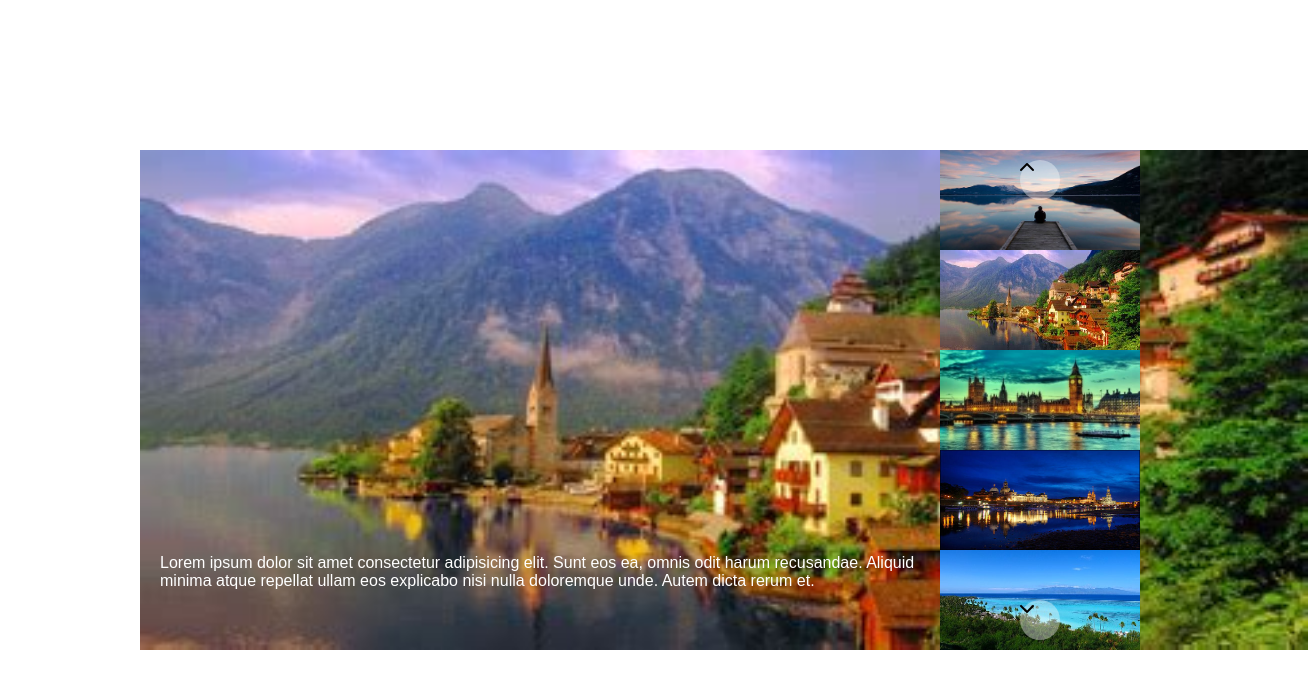
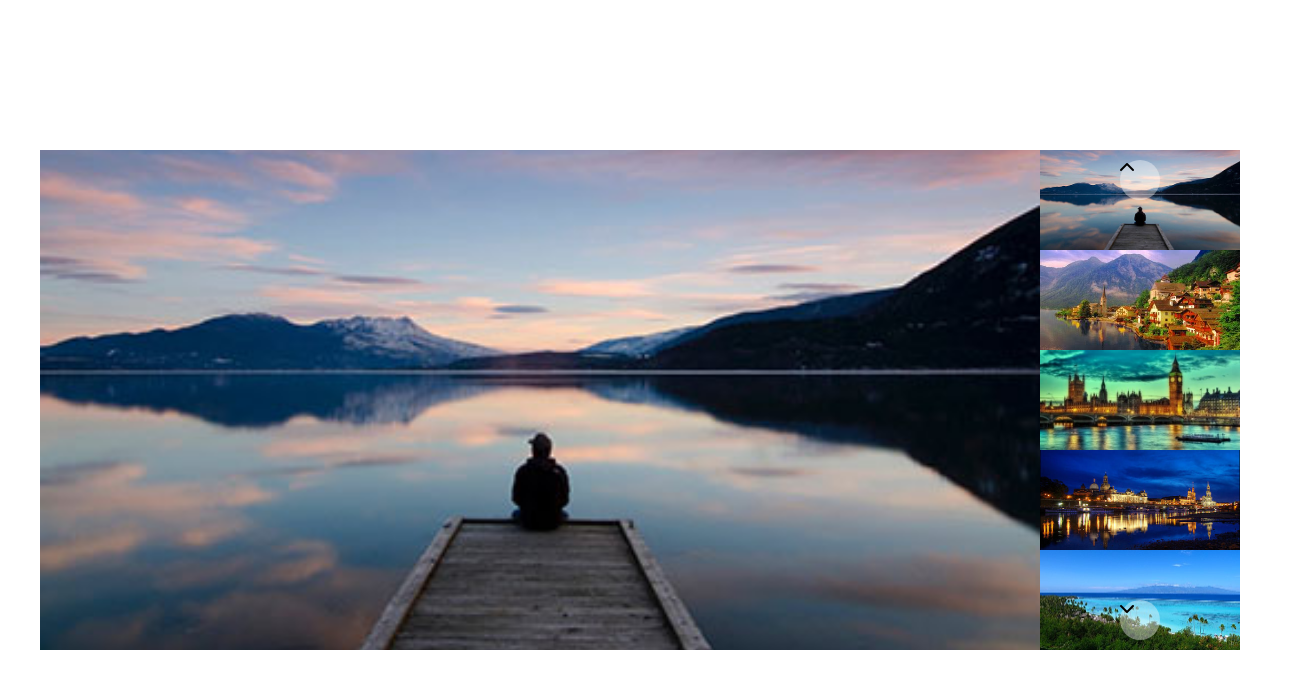
Before and after one commit to fdeluca85/js-array-carousel-corrotto, a plain HTML site: page index.html in a window 1280 px wide. Shown: the whole page, 1308 px wide, since content can reach past the window. Drawn offline with Linux system fonts and the light colour scheme.

Commit message:
correzione classi css e prima parte script

```diff
--- a/css/style.css
+++ b/css/style.css
@@ -30,25 +30,33 @@ body{
 /* contenitore dell'immagine principale e della colonna thumbnail */
 .box{
     height: 500px;
-    width: 1000px;
+    /* width: 1000px; */
     display: flex;
     background-color: darkgoldenrod;
     /* border: 1px solid black; */
-    position: relative;
+
 }
 
 /* immagine principale */
-.colonna-foto{
+.foto{
     height: 500px;
-    width: calc(100% - 200px);
+    width: 100%;
     display: flex;
+    display:none;
+
+}
+.foto img{
+    height: 100%;
+    width: 1000px;
+    /* width: calc(100% - 200px); */
+    object-fit: cover;
 }
 /* visibilità immagine principale */
-.nascosta{
+/* .nascosta{
     display:none
-}
-.visibile{
-    display: inline-block;
+} */
+.active{
+    display: block;
 }
 
 
@@ -62,6 +70,7 @@ body{
     flex-direction:column;
     align-items:center;
     justify-content:center;
+    position: relative;
 }
 .foto-thumb{
     height: 100px;
@@ -74,6 +83,7 @@ body{
 }
 .foto-thumb img{
     width: 100%;
+    object-fit: cover;
 }
 
 
@@ -101,7 +111,7 @@ body{
 .txt{
     position: absolute;
     bottom: 40px;
-    width: calc(100% - 200px);
+    width: calc(100% - 220px);
     margin: 20px;
     display: flex;
     align-content:center;
--- a/index.html
+++ b/index.html
@@ -11,23 +11,26 @@
 <body>
 <div class="container">
     <div class="box">
-        <div class="colonna-foto">
+        <!-- <div class="foto">
             <img class="visibile" src="./img/02.jpg" alt="">
             <img class="nascosta" src="./img/01.jpg" alt="">
             <img class="nascosta" src="./img/03.jpg" alt="">
             <img class="nascosta" src="./img/04.jpg" alt="">
             <img class="nascosta" src="./img/05.jpg" alt="">
             <div class="txt">Lorem ipsum dolor sit amet consectetur adipisicing elit. Sunt eos ea, omnis odit harum recusandae. Aliquid minima atque repellat ullam eos explicabo nisi nulla doloremque unde. Autem dicta rerum et.</div>
+        </div> -->
     </div>
     <div class="colonna-thumb">
-            <span class="pulsante up"><i class="fa-solid fa-chevron-up"></i></span>
+
         <div class="foto-thumb"><img src="./img/01.jpg" alt=""></div>
         <div class="foto-thumb"><img src="./img/02.jpg" alt=""></div>
         <div class="foto-thumb"><img src="./img/03.jpg" alt=""></div>
         <div class="foto-thumb"><img src="./img/04.jpg" alt=""></div>
         <div class="foto-thumb"><img src="./img/05.jpg" alt=""></div>
+
+        <!-- pulsanti -->
+        <span class="pulsante up"><i class="fa-solid fa-chevron-up"></i></span>
         <span class="pulsante down"><i class="fa-solid fa-chevron-down"></i></span>
-        </div>
     </div>
 </div>
 
--- a/js/script.js
+++ b/js/script.js
@@ -1 +1,26 @@
 // alert("ciao")
+
+const items = [
+    'img/01.jpg',
+    'img/02.jpg',
+    'img/03.jpg',
+    'img/04.jpg',
+    'img/05.jpg'
+]; console.log(items);
+
+
+let fotografie = '';
+
+for (let i = 0; i < items.length; i++){
+    fotografie +=`
+    <div class="foto">
+        <img  src="${items[i]}" alt="">
+    </div>`
+}
+console.log(fotografie);
+
+const box  = document.querySelector(".box");
+box.innerHTML = fotografie
+
+const foto = document.querySelector ('.foto');
+foto.className = 'foto active';
```
Lines whose indentation alone changed are shown as unchanged.
